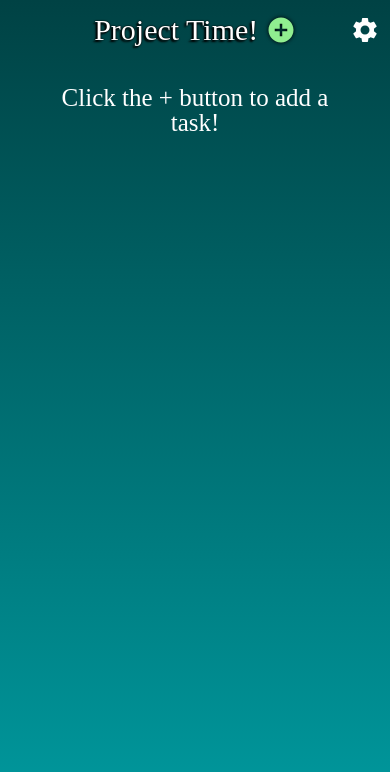
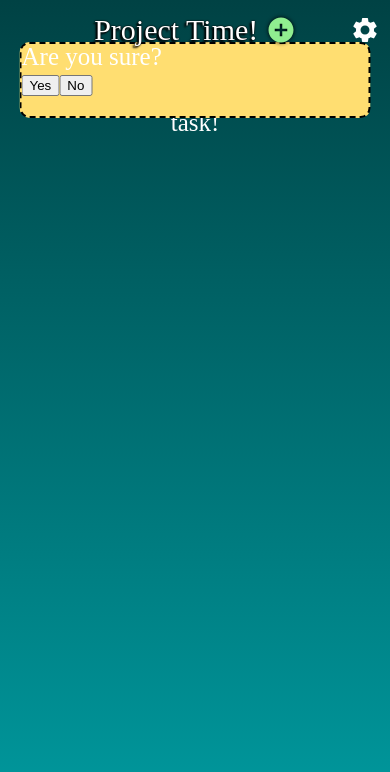
Before and after one commit to ramblingadam/magic-task-timer, a React (Create React App) app: page / in a window 390 px wide. Shown: the top 772 px of the page. Built offline with nearby package versions, Linux system fonts and the light colour scheme.

Commit message:
move DialogBox component to App for now. Next tasks: autosave, dialogbox.

```diff
--- a/src/components/App.js
+++ b/src/components/App.js
@@ -1,19 +1,42 @@
 // Components
 import Header from "./Header/Header"
 import Tasks from './Tasks/Tasks'
+import DialogBox from "./DialogBox/DialogBox"
 
 // Hooks
 import { useState } from "react"
 
 const App = () => {
 
+  // ! STATE
+  // TODO Dialog Box Pieces of State/description/buttons values
+  const [dialogBoxVisible, setDialogBoxVisible] = useState(false)
+  const [dialogMessage, setDialogMessage] = useState('')
+
+
+  //! Helper Functions
   // Function and state to enable any component to trigger a full app re-render
   const [reRender, setReRender] = useState(0)
   const renderAll = () => {
     setReRender(reRender + 1)
   }
+
+  //// TODO Shows confirmaiton dialogue, and sets DialogBox/confirmation window message.
+  const toggleDialogBox = (message) => {
+    if(!dialogBoxVisible) {
+      setDialogMessage(message)
+      setDialogBoxVisible(true)
+    } else {
+      setDialogBoxVisible(false)
+    }
+  }
+
+  // ! COMPONENT
   return (
     <div className="app">
+      <DialogBox
+        toggleDialogBox={toggleDialogBox}
+      />
       <Header renderAll={renderAll}/>
       <Tasks renderAll={renderAll}/>
     </div>
--- a/src/components/DialogBox/DialogBox.css
+++ b/src/components/DialogBox/DialogBox.css
@@ -1,18 +1,40 @@
+.welcomeWindow {
+
+
+}
+
 .dialog-box-wrapper {
-  width: 100vh;
+  /* width: 100vh;
   height: 100vw;
-  position: fixed;
+  position: fixed; */
 
   /* background: rgba(0,0,0,.6); */
   background: cyan;
+
+  position: absolute;
+  left: 50%;
+  top: 5%;
+  transform: translate(-50%);
+  background: rgb(255, 222, 113);
+  border-radius: 10px;
+  width: 90%;
+  max-width: 70rem;
+  border: 2px dashed black;
+  padding-bottom: 2rem;
+  max-height: 90vh;
+  overflow-x: hidden;
+  overflow-y: auto;
+  scrollbar-gutter: auto;
 }
 
 .dialog-box {
-  position: absolute;
+  /* position: absolute;
   width: 95%;
   height: 95%;
   background-color: blue;
-  font-size: 5rem;
+  font-size: 5rem; */
+
+
 }
 
 .invisible {
--- a/src/components/DialogBox/DialogBox.js
+++ b/src/components/DialogBox/DialogBox.js
@@ -7,9 +7,9 @@ const DialogBox = () => {
     <div className='dialog-box-wrapper'>
 
       <div className='dialog-box'>
-      <p>Are you sure?</p>
-      <button>Yes</button>
-      <button>No</button>
+        <p>Are you sure?</p>
+        <button>Yes</button>
+        <button>No</button>
       </div>
 
     </div>
--- a/src/components/Task/Task.js
+++ b/src/components/Task/Task.js
@@ -3,7 +3,7 @@ import { useState, useEffect } from "react"
 // Components
 import AddTime from "../AddTime/AddTime"
 import Button from '../Button/Button'
-import DialogBox from "../DialogBox/DialogBox"
+
 // Style
 import './Task.css'
 // Icons
@@ -33,11 +33,6 @@ const Task = (props) => {
   const [mainTimeIsGrandTotal, setMainTimeIsGrandTotal] = useState(true)
 
 
-  // TODO Dialog Box Pieces of State/description/buttons values
-  const [dialogBoxVisible, setDialogBoxVisible] = useState(false)
-  const [dialogMessage, setDialogMessage] = useState('')
-
-
   // TODO Window Resizing for tiem display
   // const [screenWidth, setScreenWidth] = useState()
 
@@ -45,22 +40,6 @@ const Task = (props) => {
     const { innerWidth } = window
     return innerWidth
   }
-
-
-
-
-  //! Helper Functions
-  //// TODO Shows confirmaiton dialogue, and sets DialogBox/confirmation window message.
-  const toggleDialogBox = (message) => {
-    if(!dialogBoxVisible) {
-      setDialogMessage(message)
-      setDialogBoxVisible(true)
-    } else {
-      setDialogBoxVisible(false)
-    }
-  }
-
-
 
 
 
@@ -330,15 +309,6 @@ const Task = (props) => {
   return (
     <li className={`task ${timerRunning ? 'running' : ''}`}>
 
-      {/* //TODO Dialog/Confirmation Box */}
-      {/* <div className={`${dialogBoxVisible ? '' : 'hidden'}`}> */}
-      {/* <div className='relative full-size'>
-        <DialogBox
-          toggleDialogBox={toggleDialogBox}
-        />
-      </div> */}
-
-
       {/*//// Task Top Row: Task Name, Setting Buttons  */}
       <div className='task-name text-shadow'>
         <p>{props.task.name}</p>
--- a/src/styles/global.css
+++ b/src/styles/global.css
@@ -52,16 +52,6 @@ table {
   /* user-select: none; */
 }
 
-/* ! Global + App.js Styles */
-/* Fonts */
-/* Share Tech Mono */
-@import url('https://fonts.googleapis.com/css2?family=Share+Tech+Mono&display=swap');
-/* source Sans Pro */
-@import url('https://fonts.googleapis.com/css2?family=Source+Sans+Pro&display=swap');
-/* Acme */
-@import url('https://fonts.googleapis.com/css2?family=Acme&display=swap');
-
-
 /* ! ROOT VARIABLES */
 :root {
   /* // HTML Background Color */
@@ -92,12 +82,21 @@ table {
   --scrollbar-thumb: rgb(144, 216, 238);
   --scrollbar-track: grey;
   --scrollbar-thumb-border: black;
+}
+/* ! END ROOT VARIABLES */
 
-}
+/* ! Global Styles */
+/* //Fonts */
+/* Share Tech Mono */
+@import url('https://fonts.googleapis.com/css2?family=Share+Tech+Mono&display=swap');
+/* source Sans Pro */
+@import url('https://fonts.googleapis.com/css2?family=Source+Sans+Pro&display=swap');
+/* Acme */
+@import url('https://fonts.googleapis.com/css2?family=Acme&display=swap');
 
 
 
-/* //Global Styles */
+
 html {
   font-size: 62.5%;
   height: 100vh;
@@ -210,36 +209,7 @@ body {
   }
 }
 
-/*! App.js */
-.app {
-  font-family: 'Acme';
-
-  max-width: 800px;
-  margin: 1rem auto auto auto;
-  padding: 1rem;
-
-  background: var(--app-bg);
-
-  border: 1px solid black;
-  border-radius: 10px;
-}
-
-/* // Convert app into a 'fullscreen app' on smaller width devices */
-@media all and (max-width: 800px) {
-  .app {
-    margin: 0;
-
-    min-height: 100vh;
-    /* height: 100%; */
-
-    border: 0;
-    /* border-radius: 0 0 10px 10px; */
-    border-radius: 0;
-  }
-}
-
-
-/* ! SCROLLBARS */
+/*// SCROLLBARS */
 /* Works on Firefox */
 * {
   scrollbar-width: thin;
@@ -260,3 +230,36 @@ body {
   border-radius: 20px;
   /* border: 1px solid var(--scrollbar-thumb-border); */
 }
+
+/* ! END Global Styles */
+
+/*! App.js */
+.app {
+  position: relative;
+  font-family: 'Acme';
+
+  max-width: 800px;
+  margin: 1rem auto auto auto;
+  padding: 1rem;
+
+  background: var(--app-bg);
+
+  border: 1px solid black;
+  border-radius: 10px;
+}
+
+
+/* // Convert app into a 'fullscreen app' on smaller width devices */
+@media all and (max-width: 800px) {
+  .app {
+    margin: 0;
+
+    min-height: 100vh;
+    /* height: 100%; */
+
+    border: 0;
+    /* border-radius: 0 0 10px 10px; */
+    border-radius: 0;
+  }
+}
+/* ! END App.js  */
```
